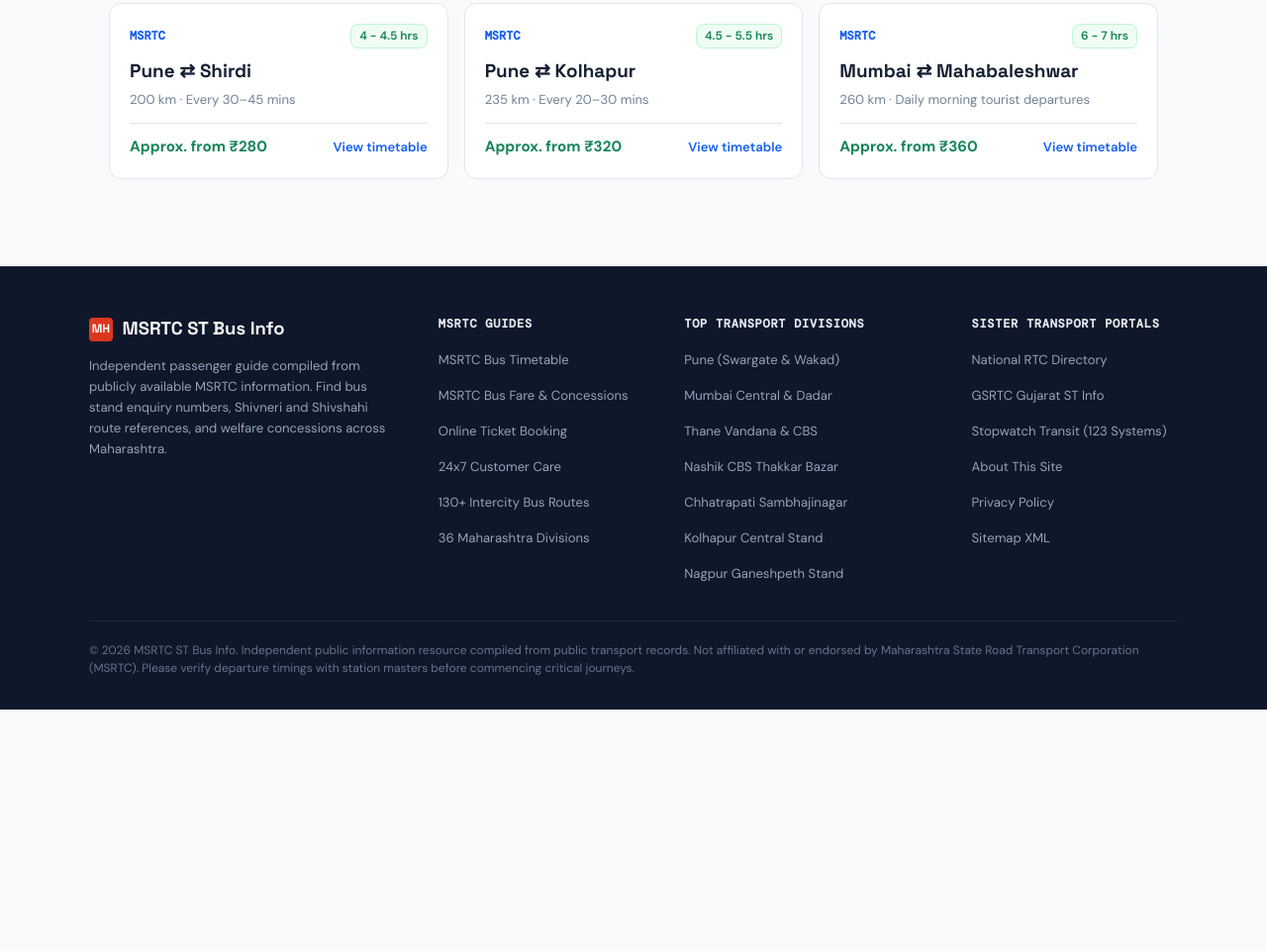
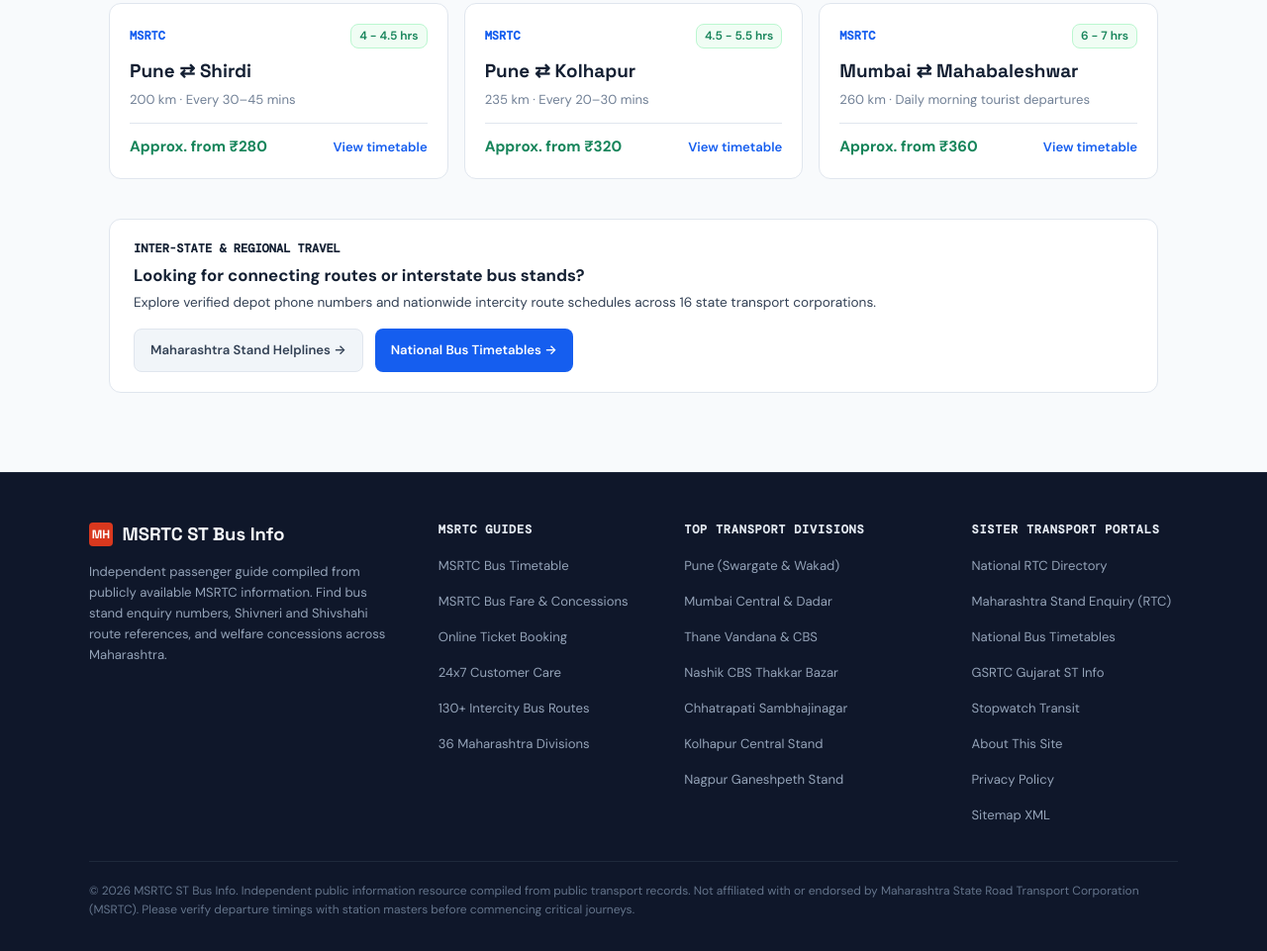
Before and after one commit to shivrajsinhzala/msrtc-landing, an Astro site: page /routes/pune-to-mumbai-bus-time-table in a window 1280 px wide. Shown: the part 3069-4030 px from the top of the page at 99% size. Before the commit the page ends 3786 px from the top, so only its background shows below. Built offline with nearby package versions, Linux system fonts and the light colour scheme; Astro itself is replaced by a stand-in of ours.

Commit message:
feat: add GA4 tracking and national RTC cross-linking

```diff
--- a/src/layouts/Base.astro
+++ b/src/layouts/Base.astro
@@ -300,8 +300,10 @@ const baseJsonLd: unknown[] = [
       <h3 class="footer-heading">Sister Transport Portals</h3>
       <ul class="footer-links">
         <li><a href="https://rtc.shivrajsinh.in" target="_blank" rel="noopener">National RTC Directory</a></li>
+        <li><a href="https://rtc.shivrajsinh.in/maharashtra" target="_blank" rel="noopener">Maharashtra Stand Enquiry (RTC)</a></li>
+        <li><a href="https://rtc.shivrajsinh.in/timetables" target="_blank" rel="noopener">National Bus Timetables</a></li>
         <li><a href="https://gsrtc.shivrajsinh.in" target="_blank" rel="noopener">GSRTC Gujarat ST Info</a></li>
-        <li><a href="https://transit.shivrajsinh.in" target="_blank" rel="noopener">Stopwatch Transit (123 Systems)</a></li>
+        <li><a href="https://transit.shivrajsinh.in" target="_blank" rel="noopener">Stopwatch Transit</a></li>
         <li><a href="/about">About This Site</a></li>
         <li><a href="/privacy">Privacy Policy</a></li>
         <li><a href="/sitemap-index.xml">Sitemap XML</a></li>
--- a/src/layouts/RoutePage.astro
+++ b/src/layouts/RoutePage.astro
@@ -365,6 +365,23 @@ const jsonLd = [
       </section>
     )}
 
+    <!-- National RTC Network Bridge -->
+    <div style="background:var(--bg-surface);border:1px solid var(--border);border-radius:var(--radius);padding:1.25rem 1.5rem;margin:2rem 0;display:flex;flex-wrap:wrap;align-items:center;justify-content:space-between;gap:1rem;">
+      <div>
+        <p style="font-family:var(--font-mono);font-size:0.75rem;font-weight:700;color:var(--primary-red);text-transform:uppercase;margin:0 0 0.25rem;">Inter-State & Regional Travel</p>
+        <h3 style="font-size:1.05rem;color:var(--ink);margin:0 0 0.25rem;">Looking for connecting routes or interstate bus stands?</h3>
+        <p style="font-size:0.85rem;color:var(--slate);margin:0;">Explore verified depot phone numbers and nationwide intercity route schedules across 16 state transport corporations.</p>
+      </div>
+      <div style="display:flex;gap:0.75rem;flex-wrap:wrap;">
+        <a href="https://rtc.shivrajsinh.in/maharashtra" target="_blank" rel="noopener" class="btn-dial secondary" style="font-size:0.82rem;padding:0.5rem 1rem;">
+          Maharashtra Stand Helplines →
+        </a>
+        <a href="https://rtc.shivrajsinh.in/timetables" target="_blank" rel="noopener" class="btn-dial" style="font-size:0.82rem;padding:0.5rem 1rem;">
+          National Bus Timetables →
+        </a>
+      </div>
+    </div>
+
   </div>
 
 </Base>
```
